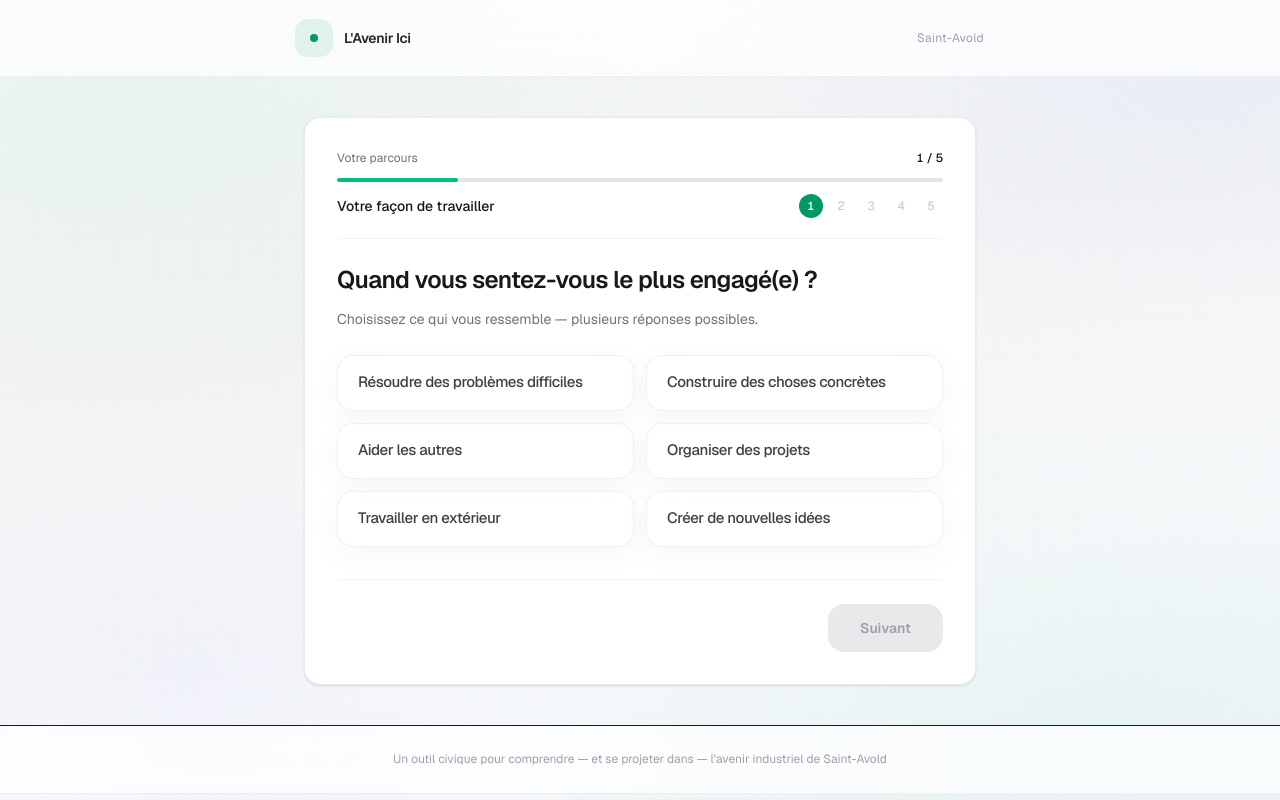
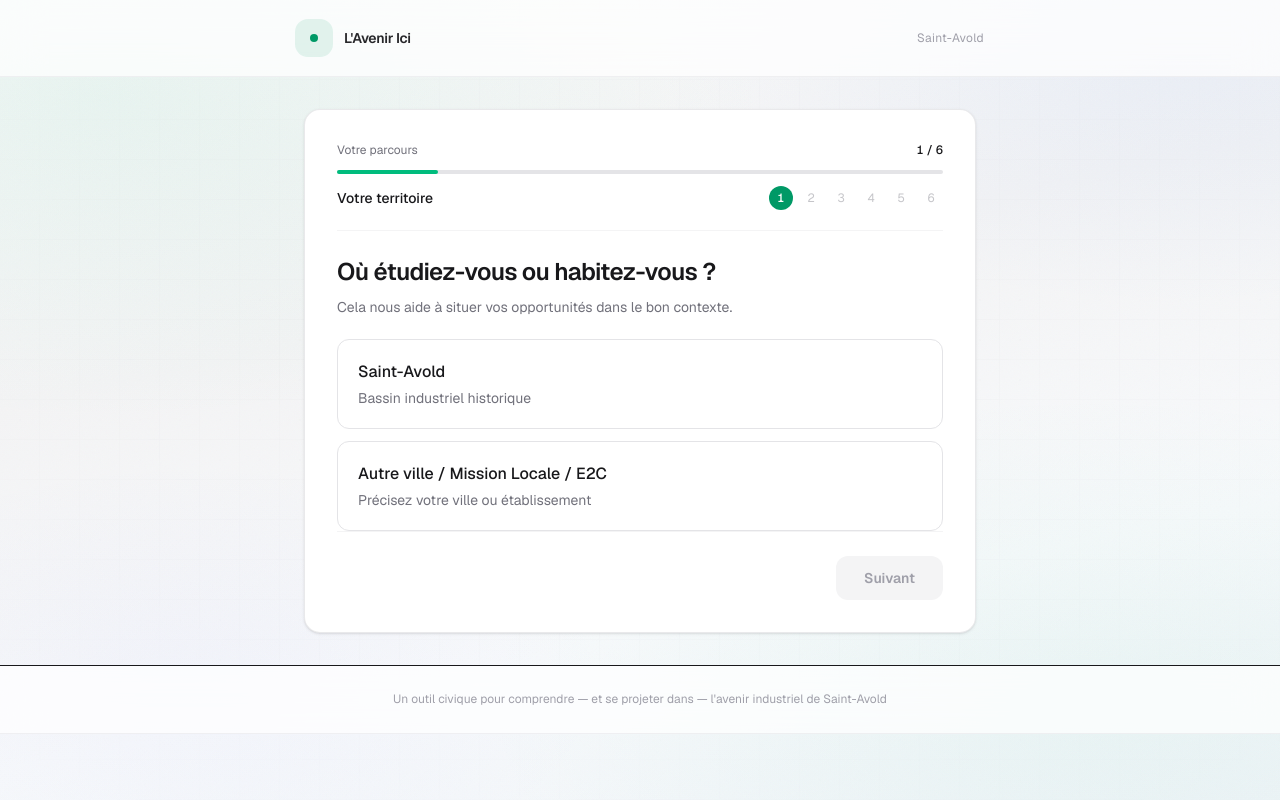
Before and after one commit to eliaskremer123-wq/l-avenir-ici, a Next.js app: page / in a window 1280 px wide. Both pictures are taken after a click on the button "Commencer". Built offline with nearby package versions, Linux system fonts and the light colour scheme.

Commit message:
feat: version before changes due to convo with claudine

```diff
--- a/app/components/LavenirExperience.tsx
+++ b/app/components/LavenirExperience.tsx
@@ -8,9 +8,11 @@ import {
   canAdvanceQuestion,
   computeRecommendations,
 } from "../lavenir/matching";
-import type { Answers, QuestionId, Recommendation, Stage } from "../lavenir/types";
+import type { Answers, LocationChoice, QuestionId, Recommendation, Stage } from "../lavenir/types";
 
 const INITIAL_ANSWERS: Answers = {
+  location: "",
+  locationDetail: "",
   workStyle: [],
   curiosity: [],
   environment: [],
@@ -18,12 +20,14 @@ const INITIAL_ANSWERS: Answers = {
   optional: "",
 };
 
+const OPTION_CARD =
+  "rounded-xl border bg-white text-left transition-all duration-200 focus-visible:outline-none focus-visible:ring-2 focus-visible:ring-emerald-500/30 focus-visible:ring-offset-2";
 const GLASS_PANEL =
   "glass-panel rounded-[1.75rem] sm:rounded-[2rem]";
 const GLASS_CARD =
-  "glass-panel-subtle rounded-2xl transition-all duration-300 ease-out hover:-translate-y-0.5 hover:shadow-[0_16px_48px_rgba(0,0,0,0.07)]";
+  "glass-panel-subtle rounded-2xl border border-zinc-200/70 transition-all duration-300 ease-out hover:-translate-y-0.5 hover:border-zinc-300 hover:shadow-[0_12px_40px_rgba(0,0,0,0.06)]";
 const QUESTIONNAIRE_CARD =
-  "mx-auto w-full max-w-xl rounded-2xl border border-zinc-200/80 bg-white p-8 shadow-sm md:max-w-2xl";
+  "mx-auto flex w-full max-w-xl flex-col rounded-2xl border border-zinc-200/80 bg-white p-8 shadow-sm md:max-w-2xl";
 
 function ExperienceBackdrop() {
   return (
@@ -95,13 +99,12 @@ function SelectableCard({
       onClick={onToggle}
       aria-pressed={selected}
       className={[
-        GLASS_CARD,
-        "relative flex items-center text-left text-[0.9375rem] font-medium leading-snug tracking-tight",
-        compact ? "h-14 px-5 py-3 pr-10" : "px-5 py-[1.125rem] pr-10",
-        "focus-visible:outline-none focus-visible:ring-2 focus-visible:ring-emerald-500/30 focus-visible:ring-offset-2 focus-visible:ring-offset-transparent",
+        OPTION_CARD,
+        "relative flex items-center font-medium leading-snug tracking-tight",
+        compact ? "h-14 px-4 py-3 pr-10 text-sm" : "px-5 py-4 pr-10 text-[0.9375rem]",
         selected
-          ? "animate-select-pulse border-emerald-300/70 bg-white/90 text-emerald-950 shadow-[0_12px_40px_rgba(16,185,129,0.12)] ring-1 ring-emerald-200/60 -translate-y-0.5"
-          : "border-zinc-200/70 text-zinc-700 hover:border-zinc-300/80 hover:bg-white/80",
+          ? "animate-select-pulse border-emerald-400 bg-emerald-50/60 text-zinc-900 ring-1 ring-emerald-200/80 -translate-y-px"
+          : "border-zinc-200 text-zinc-700 hover:-translate-y-px hover:border-zinc-300",
       ].join(" ")}
     >
       <span className="line-clamp-2">{label}</span>
@@ -125,6 +128,81 @@ function SelectableCard({
         </svg>
       </span>
     </button>
+  );
+}
+
+function LocationChoiceCard({
+  title,
+  subtitle,
+  selected,
+  onSelect,
+  children,
+}: {
+  title: string;
+  subtitle: string;
+  selected: boolean;
+  onSelect: () => void;
+  children?: React.ReactNode;
+}) {
+  return (
+    <div className="space-y-3">
+      <button
+        type="button"
+        onClick={onSelect}
+        aria-pressed={selected}
+        className={[
+          OPTION_CARD,
+          "w-full p-5",
+          selected
+            ? "border-emerald-400 bg-emerald-50/60 ring-1 ring-emerald-200/80 -translate-y-px"
+            : "border-zinc-200 hover:-translate-y-px hover:border-zinc-300",
+        ].join(" ")}
+      >
+        <span className="block text-base font-medium text-zinc-900">{title}</span>
+        <span className="mt-1 block text-sm text-zinc-500">{subtitle}</span>
+      </button>
+      {selected && children}
+    </div>
+  );
+}
+
+function QuestionNavigation({
+  onBack,
+  onNext,
+  backDisabled,
+  nextDisabled,
+  nextLabel,
+}: {
+  onBack: () => void;
+  onNext: () => void;
+  backDisabled: boolean;
+  nextDisabled: boolean;
+  nextLabel: string;
+}) {
+  return (
+    <div className="mt-auto flex items-center justify-between gap-4 border-t border-zinc-100 pt-6">
+      <button
+        type="button"
+        onClick={onBack}
+        disabled={backDisabled}
+        className="rounded-lg px-4 py-2.5 text-sm font-medium text-zinc-500 transition-colors hover:text-zinc-900 disabled:invisible focus-visible:outline-none focus-visible:ring-2 focus-visible:ring-zinc-300"
+      >
+        Retour
+      </button>
+      <button
+        type="button"
+        onClick={onNext}
+        disabled={nextDisabled}
+        className={[
+          "rounded-xl px-7 py-3 text-sm font-semibold transition-all duration-200 focus-visible:outline-none focus-visible:ring-2 focus-visible:ring-emerald-500/40 focus-visible:ring-offset-2",
+          nextDisabled
+            ? "cursor-not-allowed bg-zinc-100 text-zinc-400"
+            : "bg-emerald-600 text-white hover:bg-emerald-700",
+        ].join(" ")}
+      >
+        {nextLabel}
+      </button>
+    </div>
   );
 }
 
@@ -190,12 +268,11 @@ function ConversationProgress({
     </nav>
   );
 }
-
-function WelcomeStage({ onStart }: { onStart: () => void }) {
+export function WelcomeStage({ onStart }: { onStart: () => void }) {
   return (
     <main className="mx-auto flex max-w-3xl flex-1 flex-col justify-center px-6 py-24 sm:px-10 sm:py-32">
       <FadeIn className="mx-auto w-full max-w-xl">
-        <div className={`${GLASS_PANEL} px-8 py-14 text-center sm:px-14 sm:py-16`}>
+        <div className="bg-white border border-zinc-200 shadow-sm rounded-2xl px-8 py-14 text-center sm:px-14 sm:py-16">
           <p className="text-sm font-medium tracking-[0.08em] text-emerald-700/80 uppercase">
             Saint-Avold se transforme
           </p>
@@ -225,6 +302,8 @@ function UnderstandStage({
   answers,
   direction,
   onAnswerChange,
+  onLocationChange,
+  onLocationDetailChange,
   onNext,
   onBack,
   onStepClick,
@@ -232,34 +311,39 @@ function UnderstandStage({
   questionIndex: number;
   answers: Answers;
   direction: "forward" | "back";
-  onAnswerChange: (questionId: QuestionId, value: string[] | string) => void;
+  onAnswerChange: (
+    questionId: Exclude<QuestionId, "location">,
+    value: string[] | string,
+  ) => void;
+  onLocationChange: (choice: Exclude<LocationChoice, "">) => void;
+  onLocationDetailChange: (detail: string) => void;
   onNext: () => void;
   onBack: () => void;
   onStepClick: (index: number) => void;
 }) {
   const question = QUESTIONS[questionIndex];
+  const isLocation = question.id === "location";
   const isOptional = question.id === "optional";
-  const selected = isOptional
-    ? (answers.optional as string)
-    : (answers[question.id] as string[]);
 
   const toggleOption = (optionId: string) => {
-    if (isOptional) return;
-    const current = answers[question.id] as string[];
+    if (isOptional || isLocation) return;
+    const key = question.id as Exclude<QuestionId, "location" | "optional">;
+    const current = answers[key] as string[];
     const next = current.includes(optionId)
       ? current.filter((id) => id !== optionId)
       : [...current, optionId];
-    onAnswerChange(question.id, next);
+    onAnswerChange(key, next);
   };
 
   const canNext = canAdvanceQuestion(question.id, answers);
 
   return (
-    <main className="mx-auto flex w-full max-w-3xl flex-1 flex-col px-6 py-10 sm:px-8">
+    <main className="mx-auto flex w-full max-w-3xl flex-1 flex-col px-6 py-8 sm:px-8">
       <div
         key={question.id}
         className={[
           QUESTIONNAIRE_CARD,
+          "min-h-[28rem]",
           direction === "forward"
             ? "animate-question-enter"
             : "animate-question-enter-back",
@@ -271,62 +355,71 @@ function UnderstandStage({
           onStepClick={onStepClick}
         />
 
-        <div className="mb-6">
+        <div className="mb-5">
           <h2 className="max-w-lg text-xl font-semibold leading-snug tracking-tight text-zinc-900 md:text-2xl">
             {question.prompt}
           </h2>
           {question.subtitle && (
-            <p className="mt-3 max-w-lg text-sm leading-relaxed text-zinc-500">
+            <p className="mt-2 max-w-lg text-sm leading-relaxed text-zinc-500">
               {question.subtitle}
             </p>
           )}
         </div>
 
-        {isOptional ? (
+        <div className="flex-1">
+          {isLocation ? (
+            <div className="space-y-3">
+              <LocationChoiceCard
+                title="Saint-Avold"
+                subtitle="Bassin industriel historique"
+                selected={answers.location === "saint-avold"}
+                onSelect={() => onLocationChange("saint-avold")}
+              />
+              <LocationChoiceCard
+                title="Autre ville / Mission Locale / E2C"
+                subtitle="Précisez votre ville ou établissement"
+                selected={answers.location === "other"}
+                onSelect={() => onLocationChange("other")}
+              >
+                <input
+                  type="text"
+                  value={answers.locationDetail}
+                  onChange={(e) => onLocationDetailChange(e.target.value)}
+                  placeholder="Ex. Metz, Mission Locale de Forbach, E2C…"
+                  className="w-full rounded-xl border border-zinc-200 bg-white px-4 py-3 text-sm text-zinc-900 placeholder:text-zinc-500 transition-colors focus:border-emerald-400 focus:outline-none focus:ring-2 focus:ring-emerald-500/20"
+                />
+              </LocationChoiceCard>
+            </div>
+          ) : isOptional ? (
             <textarea
-            value={selected}
+              value={answers.optional}
               onChange={(e) => onAnswerChange("optional", e.target.value)}
               rows={4}
               placeholder="Par exemple : une contrainte géographique, une passion, une hésitation sur votre orientation…"
               className="w-full resize-none rounded-xl border border-zinc-200 bg-white px-4 py-3 text-sm leading-relaxed text-zinc-900 placeholder:text-zinc-500 focus:border-emerald-400 focus:outline-none focus:ring-2 focus:ring-emerald-500/20"
             />
           ) : (
-          <div className="grid gap-2 sm:grid-cols-2 sm:gap-3">
+            <div className="grid gap-2 sm:grid-cols-2 sm:gap-2.5">
               {question.options!.map((option) => (
                 <SelectableCard
                   key={option.id}
                   label={option.label}
-                selected={(selected as string[]).includes(option.id)}
+                  selected={(answers[question.id as Exclude<QuestionId, "location" | "optional">] as string[]).includes(option.id)}
                   onToggle={() => toggleOption(option.id)}
                   compact
                 />
               ))}
             </div>
           )}
+        </div>
 
-        <div className="mt-8 flex items-center justify-between gap-4 border-t border-zinc-100 pt-6">
-          <button
-            type="button"
-            onClick={onBack}
-            disabled={questionIndex === 0}
-            className="rounded-xl px-4 py-2.5 text-sm font-medium text-zinc-500 transition-all duration-200 hover:bg-zinc-100/80 hover:text-zinc-700 disabled:invisible focus-visible:outline-none focus-visible:ring-2 focus-visible:ring-zinc-300"
-          >
-            Retour
-          </button>
-          <button
-            type="button"
-            onClick={onNext}
-            disabled={!canNext}
-            className={[
-              "rounded-2xl px-8 py-3.5 text-sm font-semibold transition-all duration-300 focus-visible:outline-none focus-visible:ring-2 focus-visible:ring-emerald-500/40 focus-visible:ring-offset-2",
-              canNext
-                ? "bg-emerald-600 text-white shadow-md shadow-emerald-600/15 hover:-translate-y-0.5 hover:bg-emerald-700 hover:shadow-lg"
-                : "cursor-not-allowed bg-zinc-200/80 text-zinc-400",
-            ].join(" ")}
-          >
-            {questionIndex === QUESTIONS.length - 1 ? "Continuer" : "Suivant"}
-          </button>
-        </div>
+        <QuestionNavigation
+          onBack={onBack}
+          onNext={onNext}
+          backDisabled={questionIndex === 0}
+          nextDisabled={!canNext}
+          nextLabel={questionIndex === QUESTIONS.length - 1 ? "Continuer" : "Suivant"}
+        />
       </div>
     </main>
   );
@@ -687,11 +780,30 @@ export default function LavenirExperience() {
   const [personalSummary, setPersonalSummary] = useState("");
 
   const handleAnswerChange = useCallback(
-    (questionId: QuestionId, value: string[] | string) => {
+    (questionId: Exclude<QuestionId, "location">, value: string[] | string) => {
       setAnswers((prev) => ({ ...prev, [questionId]: value }));
     },
     [],
   );
+
+  const handleLocationChange = useCallback(
+    (choice: Exclude<LocationChoice, "">) => {
+      setAnswers((prev) => ({
+        ...prev,
+        location: choice,
+        locationDetail: choice === "saint-avold" ? "" : prev.locationDetail,
+      }));
+    },
+    [],
+  );
+
+  const handleLocationDetailChange = useCallback((detail: string) => {
+    setAnswers((prev) => ({
+      ...prev,
+      location: "other",
+      locationDetail: detail,
+    }));
+  }, []);
 
   const goToQuestion = (index: number) => {
     setDirection(index < questionIndex ? "back" : "forward");
@@ -750,6 +862,8 @@ export default function LavenirExperience() {
           answers={answers}
           direction={direction}
           onAnswerChange={handleAnswerChange}
+          onLocationChange={handleLocationChange}
+          onLocationDetailChange={handleLocationDetailChange}
           onNext={handleUnderstandNext}
           onBack={handleUnderstandBack}
           onStepClick={goToQuestion}
--- a/app/lavenir/data.ts
+++ b/app/lavenir/data.ts
@@ -1,6 +1,14 @@
 import type { Project, Question, TerritoryTopic } from "./types";
 
 export const QUESTIONS: Question[] = [
+  {
+    id: "location",
+    dimension: "Votre territoire",
+    prompt: "Où étudiez-vous ou habitez-vous ?",
+    subtitle: "Cela nous aide à situer vos opportunités dans le bon contexte.",
+    multi: false,
+    variant: "location",
+  },
   {
     id: "workStyle",
     dimension: "Votre façon de travailler",
--- a/app/lavenir/matching.ts
+++ b/app/lavenir/matching.ts
@@ -7,7 +7,7 @@ function getReflectionPhrases(answers: Answers): string[] {
   const phrases: string[] = [];
 
   for (const question of QUESTIONS) {
-    if (!question.options) continue;
+    if (question.id === "location" || !question.options) continue;
     const value = answers[question.id];
     if (!Array.isArray(value)) continue;
 
@@ -41,7 +41,7 @@ export function computeRecommendations(answers: Answers): Recommendation[] {
   for (const project of PROJECTS) scores[project.id] = 0;
 
   for (const question of QUESTIONS) {
-    if (!question.options) continue;
+    if (question.id === "location" || !question.options) continue;
     const value = answers[question.id];
     if (!Array.isArray(value)) continue;
 
@@ -92,10 +92,21 @@ export function buildPersonalSummary(
   return `Ce qui ressort de vos réponses, c'est une personne attirée par ${traits}. Ce n'est pas un hasard si ${top.name} apparaît en tête : cette filière ${top.sector.toLowerCase()} répond à la fois à vos envies et aux grands chantiers du territoire.${optionalNote} Vous n'avez pas à vous figer aujourd'hui — mais vous pouvez déjà vous projeter.`;
 }
 
+export function getResolvedLocation(answers: Answers): string {
+  if (answers.location === "saint-avold") return "Saint-Avold";
+  if (answers.location === "other") return answers.locationDetail.trim();
+  return "";
+}
+
 export function getQuestionAnswerCount(
   questionId: QuestionId,
   answers: Answers,
 ): number {
+  if (questionId === "location") {
+    if (answers.location === "saint-avold") return 1;
+    if (answers.location === "other" && answers.locationDetail.trim()) return 1;
+    return 0;
+  }
   if (questionId === "optional") {
     return typeof answers.optional === "string" && answers.optional.trim()
       ? 1
@@ -109,8 +120,15 @@ export function canAdvanceQuestion(
   questionId: QuestionId,
   answers: Answers,
 ): boolean {
+  if (questionId === "location") {
+    if (answers.location === "saint-avold") return true;
+    if (answers.location === "other") return answers.locationDetail.trim().length > 0;
+    return false;
+  }
+
   const question = QUESTIONS.find((q) => q.id === questionId);
   if (!question) return false;
   if (question.optional) return true;
-  return getQuestionAnswerCount(questionId, answers) > 0;
+  const value = answers[questionId as Exclude<QuestionId, "location">];
+  return Array.isArray(value) ? value.length > 0 : false;
 }
--- a/app/lavenir/types.ts
+++ b/app/lavenir/types.ts
@@ -7,13 +7,24 @@ export type Stage =
   | "continue";
 
 export type QuestionId =
+  | "location"
   | "workStyle"
   | "curiosity"
   | "environment"
   | "motivation"
   | "optional";
 
-export type Answers = Record<QuestionId, string[] | string>;
+export type LocationChoice = "saint-avold" | "other" | "";
+
+export type Answers = {
+  location: LocationChoice;
+  locationDetail: string;
+  workStyle: string[];
+  curiosity: string[];
+  environment: string[];
+  motivation: string[];
+  optional: string;
+};
 
 export type QuestionOption = {
   id: string;
@@ -29,6 +40,7 @@ export type Question = {
   subtitle?: string;
   multi: boolean;
   optional?: boolean;
+  variant?: "location";
   options?: QuestionOption[];
 };
 
```
Lines whose indentation alone changed are shown as unchanged.
